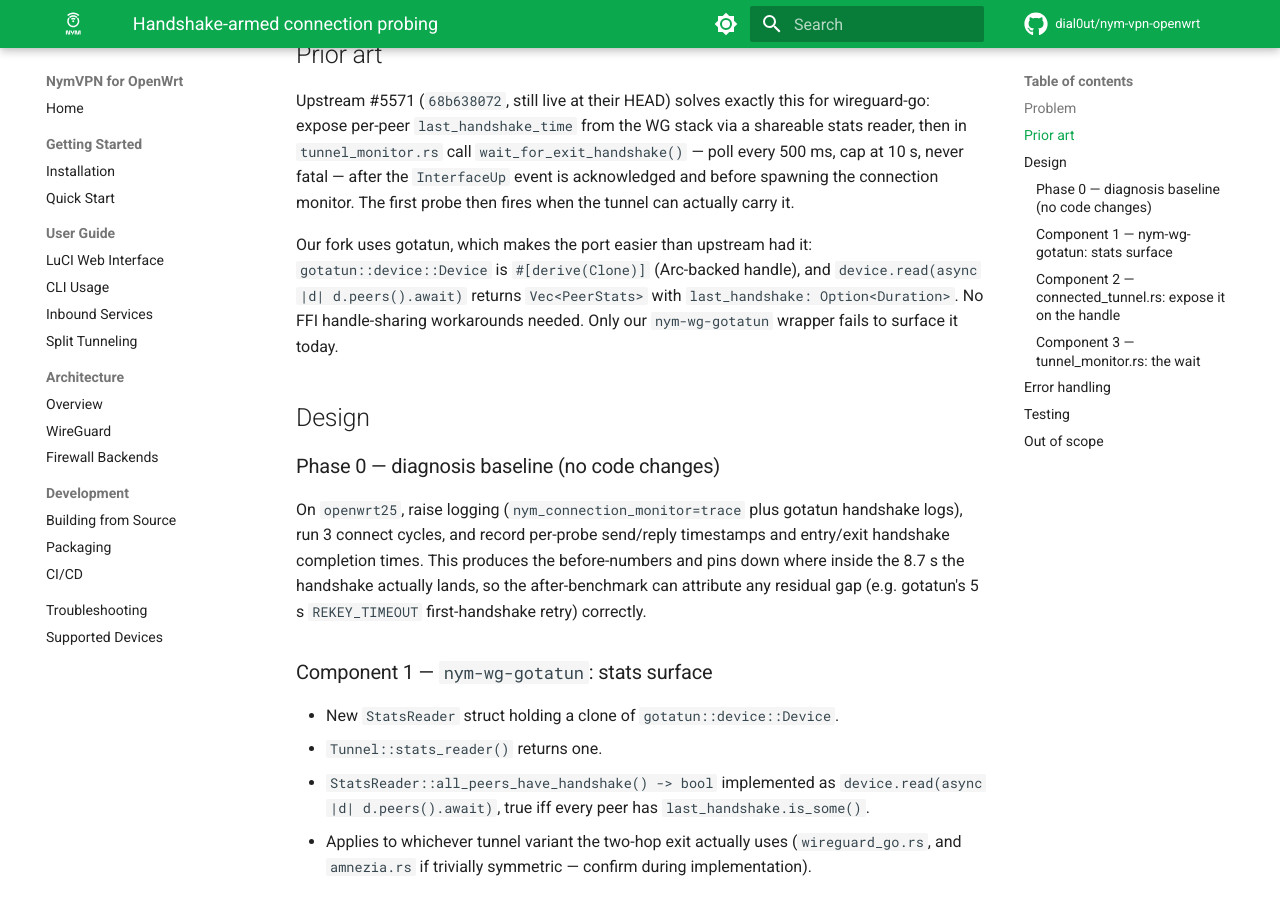
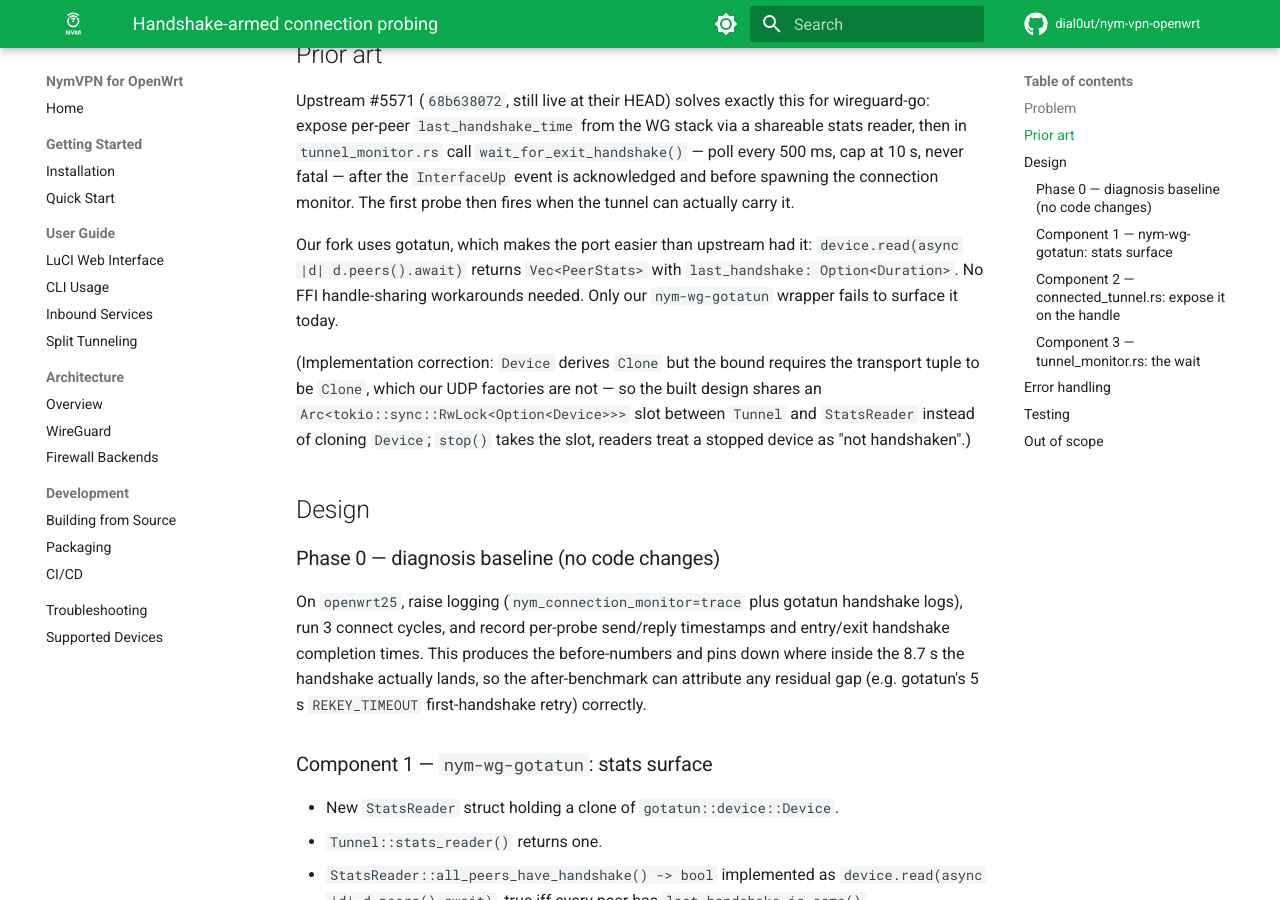
Before and after one commit to dial0ut/nym-vpn-openwrt, an MkDocs documentation site: the page built from docs/superpowers/specs/2026-07-19-handshake-armed-probing-design.md, in a window 1280 px wide and 900 px high, scrolled down 964 px. Built offline with MkDocs 1.6.1 and Material for MkDocs 9.7.7, drawn with Linux system fonts in a browser that asks for light colours; comment, search, counter and statistics services are not loaded.

Commit message:
docs: correct spec's gotatun Device-clone claim to match built design

```diff
--- a/docs/superpowers/specs/2026-07-19-handshake-armed-probing-design.md
+++ b/docs/superpowers/specs/2026-07-19-handshake-armed-probing-design.md
@@ -41,10 +41,15 @@ connection monitor. The first probe then fires when the tunnel can actually
 carry it.
 
 Our fork uses gotatun, which makes the port easier than upstream had it:
-`gotatun::device::Device` is `#[derive(Clone)]` (Arc-backed handle), and
 `device.read(async |d| d.peers().await)` returns `Vec<PeerStats>` with
 `last_handshake: Option<Duration>`. No FFI handle-sharing workarounds needed.
 Only our `nym-wg-gotatun` wrapper fails to surface it today.
+
+(Implementation correction: `Device` derives `Clone` but the bound requires
+the transport tuple to be `Clone`, which our UDP factories are not — so the
+built design shares an `Arc<tokio::sync::RwLock<Option<Device>>>` slot between
+`Tunnel` and `StatsReader` instead of cloning `Device`; `stop()` takes the
+slot, readers treat a stopped device as "not handshaken".)
 
 ## Design
 
```
